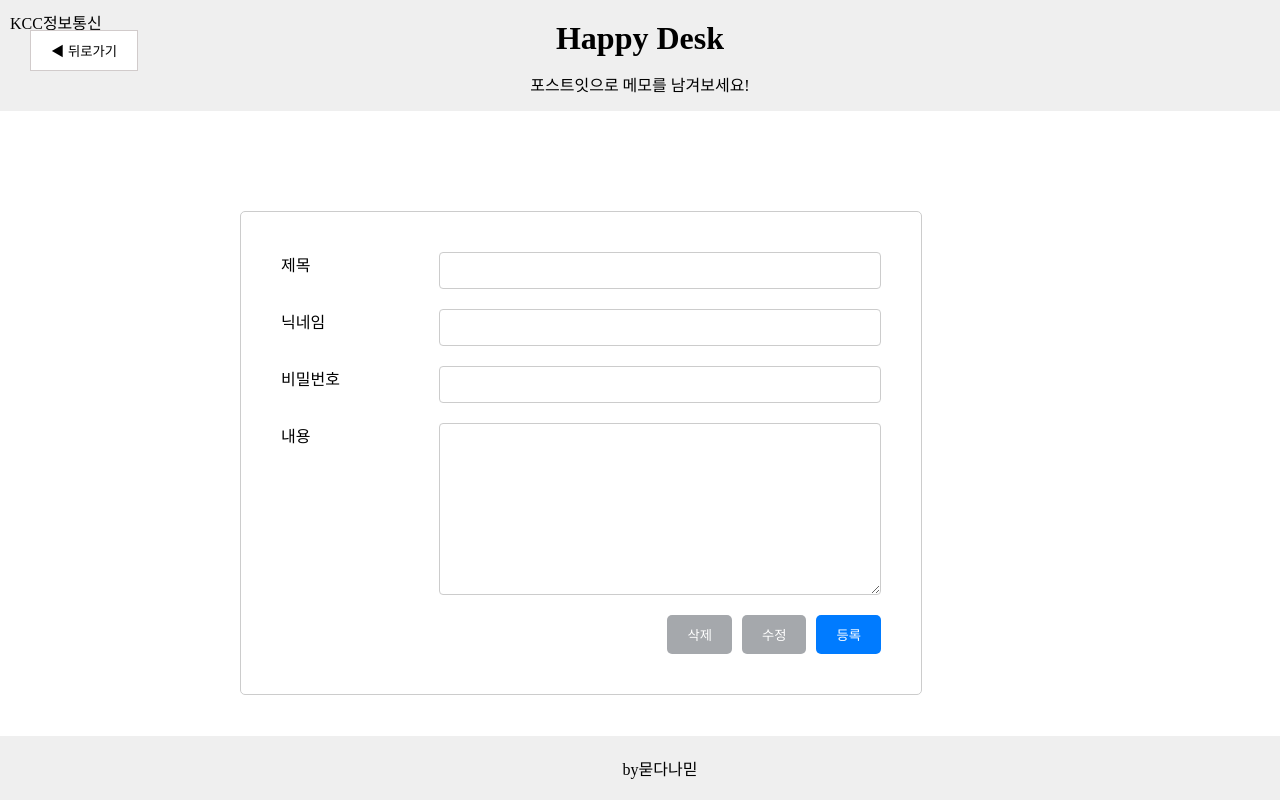
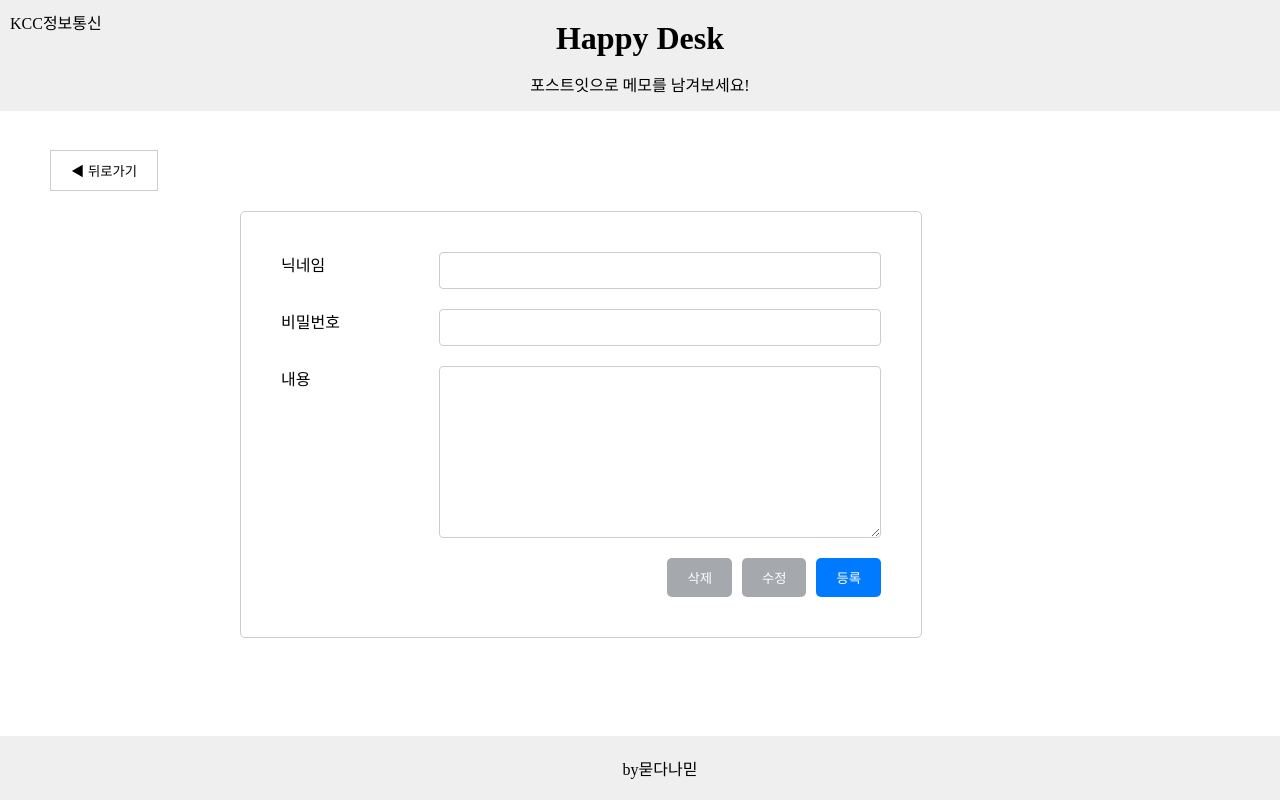
Before and after one commit to 2birdsilver/morak_front, a React (Create React App) app: page /postit/1 in a window 1280 px wide. Built offline with nearby package versions, Linux system fonts and the light colour scheme; a web font is replaced by a local one.

Commit message:
feat: 메모 등록

```diff
--- a/package.json
+++ b/package.json
@@ -2,11 +2,11 @@
   "name": "happy-desk-front",
   "version": "0.1.0",
   "private": true,
-  "proxy" : "http://localhost:8080",
   "dependencies": {
     "@testing-library/jest-dom": "^5.17.0",
     "@testing-library/react": "^13.4.0",
     "@testing-library/user-event": "^13.5.0",
+    "axios": "^1.6.7",
     "react": "^18.2.0",
     "react-dom": "^18.2.0",
     "react-router-dom": "^6.22.1",
--- a/src/App.css
+++ b/src/App.css
@@ -95,6 +95,7 @@
 
 .intern .intern_intro {
   margin: 0 15px;
+  height: 50px;
 }
 
 
@@ -152,8 +153,8 @@
 /***** postit.js *****/
 .back-btn {
   position:absolute;
-  top: 30px;
-  left: 30px;
+  top: 150px;
+  left: 50px;
   padding: 10px 20px;
   background-color: white;
   border: 1px solid rgb(209, 203, 203);
--- a/src/pages/Postit.js
+++ b/src/pages/Postit.js
@@ -1,48 +1,58 @@
 import React, { useState } from 'react';
-import { useNavigate  } from 'react-router-dom'
+import { useNavigate, useParams  } from 'react-router-dom';
+import axios from "axios";
 
 function Postit() {
 
+    const params = useParams();
     const navigate = useNavigate();
     const goback = () => {
         navigate(-1);
       };
 
-    const [title, setTitle] = useState('');
-    const [nickname, setNickname] = useState('');
+    const [writer, setWriter] = useState('');
     const [password, setPassword] = useState('');
     const [content, setContent] = useState('');
 
-    const handleSubmit = (e) => {
-        e.preventDefault(); // 폼 제출 시 페이지 새로고침 방지
-        // 폼 제출 로직 처리, 예: API 호출 등
-        console.log({ title, nickname, password, content });
-    };
+
+    const handlePostitSubmit = async (e) => {
+        e.preventDefault();
+
+        const memoData = {
+            writer: writer,
+            recipient: params.id,
+            content:content,
+            password:password,
+            shape: "square",
+            color: "white"
+        }
+
+        axios
+            .post("/memo", memoData)
+            .then((res) => {
+                alert("포스트잇 등록 완료");
+                navigate(-1);
+            })
+            .catch((err) => {
+                alert("포스트잇 등록 실패");
+                console.log(err);
+            })
+    }
 
 
   return (
     <div className='wrap'>
         <button className='back-btn' onClick={goback}>◀ 뒤로가기</button>
         <div className="post-form-container">
-        <form className="post-form" onSubmit={handleSubmit}>
+        <form className="post-form" onSubmit={handlePostitSubmit}>
             <div className="form-group">
-                <label htmlFor="title">제목</label>
-                <input
-                    type="text"
-                    id="title"
-                    name="title"
-                    value={title}
-                    onChange={(e) => setTitle(e.target.value)}
-                />
-            </div>
-            <div className="form-group">
-                <label htmlFor="nickname">닉네임</label>
+                <label htmlFor="writer">닉네임</label>
                 <input
                     type="text"
                     id="nickname"
-                    name="nickname"
-                    value={nickname}
-                    onChange={(e) => setNickname(e.target.value)}
+                    name="writer"
+                    value={writer}
+                    onChange={(e) => setWriter(e.target.value)}
                 />
             </div>
             <div className="form-group">
@@ -66,8 +76,8 @@ function Postit() {
                 ></textarea>
             </div>
             <div className="form-buttons">
-                <button type="submit" className="p-btn">삭제</button>
-                <button type="submit" className="p-btn">수정</button>
+                <button className="p-btn">삭제</button>
+                <button className="p-btn">수정</button>
                 <button type="submit" className="p-btn add-btn">등록</button>
             </div>
         </form>
```
Also changed, not shown: 1 other file (tests, documents, lock files or other folders).
